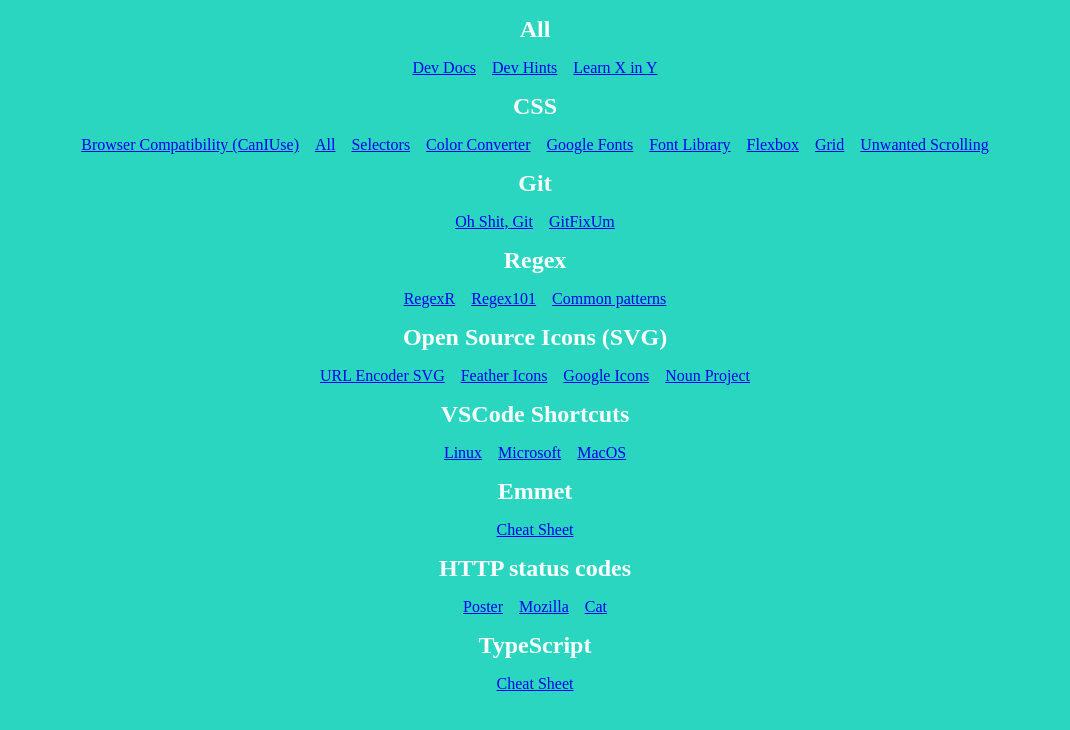
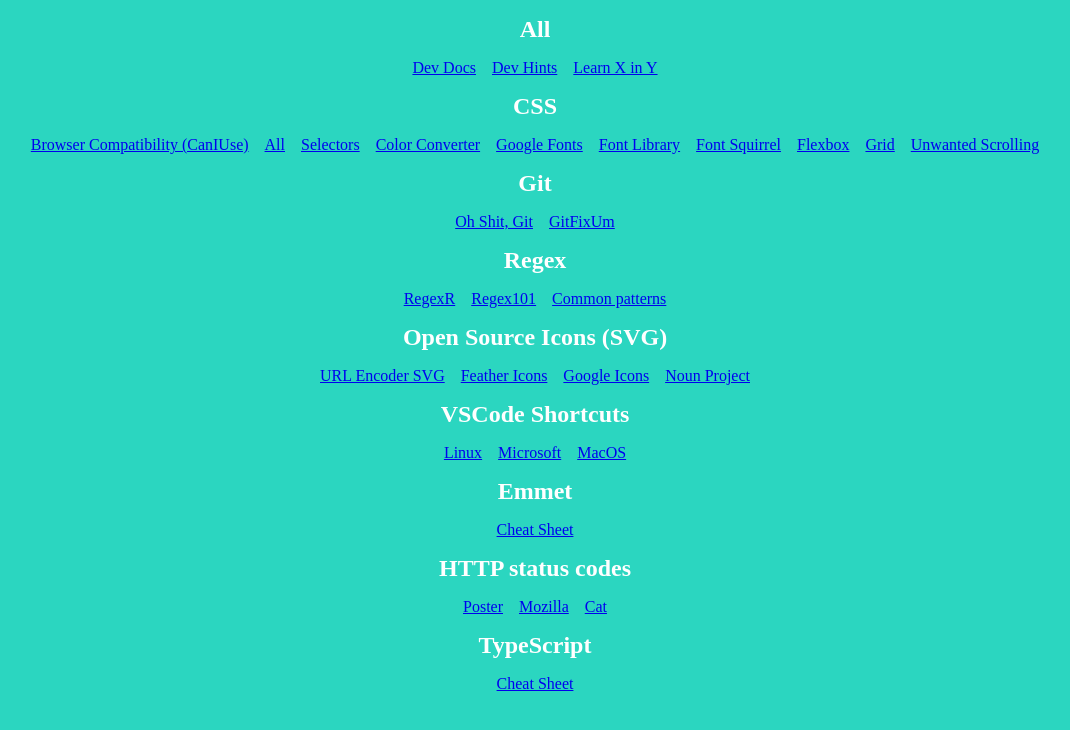
Before and after one commit to theantidoak/cheatsheets, a plain HTML site: page index.html in a window 1280 px wide. Shown: the whole page, without its empty margins (105-1175 px from the left). Drawn offline with Linux system fonts and the light colour scheme.

Commit message:
Add font squirrel

```diff
--- a/index.html
+++ b/index.html
@@ -28,6 +28,7 @@
         <a href="https://convertingcolors.com">Color Converter</a>
         <a href="https://fonts.google.com">Google Fonts</a>
         <a href="https://fontlibrary.org">Font Library</a>
+        <a href="https://fontsquirrel.com">Font Squirrel</a>
         <a href="https://css-tricks.com/snippets/css/a-guide-to-flexbox/">
           Flexbox
         </a>
```
